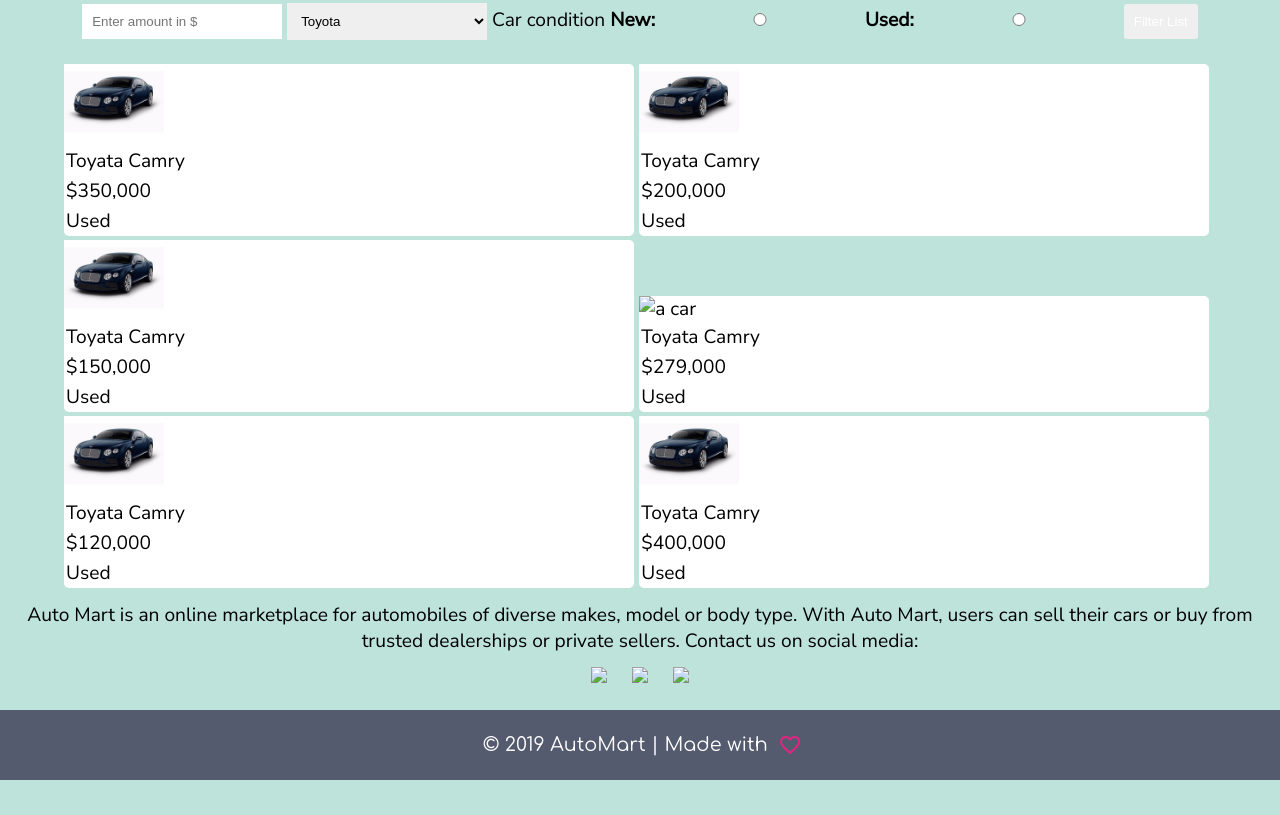
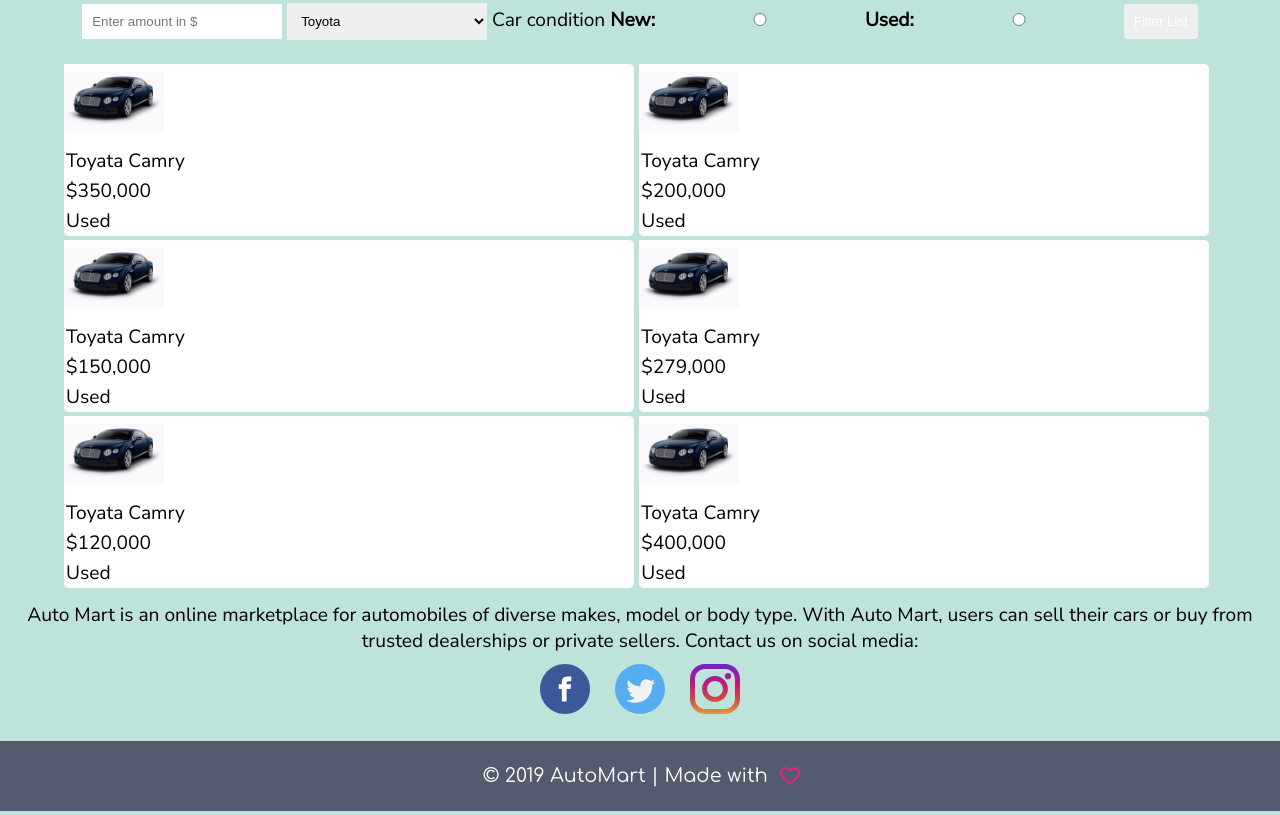
Before and after one commit to lawrenceogri/AutoMart, a plain HTML site: page index.html in a window 1280 px wide. Shown: the part 409-1224 px from the top of the page. Before the commit the page ends 1193 px from the top, so only its background shows below. Drawn offline with Linux system fonts and the light colour scheme; files whose address does not match are found by name.

Commit message:
Correct broken links to image resource

```diff
--- a/index.html
+++ b/index.html
@@ -68,7 +68,7 @@
                 </div>
             </div>
             <div class="car-list">
-                <a><img src="UI/mage/bentley.jpg" alt="a car"></a>
+                <a><img src="UI/image/bentley.jpg" alt="a car"></a>
                 <div class="details">
                     <p>Toyata Camry</p>
                     <p>$279,000</p>
@@ -97,9 +97,9 @@
                 With Auto Mart, users can sell their cars or buy from trusted dealerships or private sellers. Contact us
                 on social media: </p>
             <div class="center social">
-                <a href="https://facebook.com" target="_blank"><img src="image/facebook.svg" width="50px"></a>
-                <a href="https://twitter.com" target="_blank"><img src="image/twitter.svg" width="50px"></a>
-                <a href="https://instagram.com" target="_blank"><img src="image/instagram.svg" width="50px"></a>
+                <a href="https://facebook.com" target="_blank"><img src="UI/image/facebook.svg" width="50px"></a>
+                <a href="https://twitter.com" target="_blank"><img src="UI/image/twitter.svg" width="50px"></a>
+                <a href="https://instagram.com" target="_blank"><img src="UI/image/instagram.svg" width="50px"></a>
             </div>
             <div class="center footer comfortaa">
                 <p class="heart-p">&copy; 2019 AutoMart | Made with</p> <i class="material-icons heart"
```
